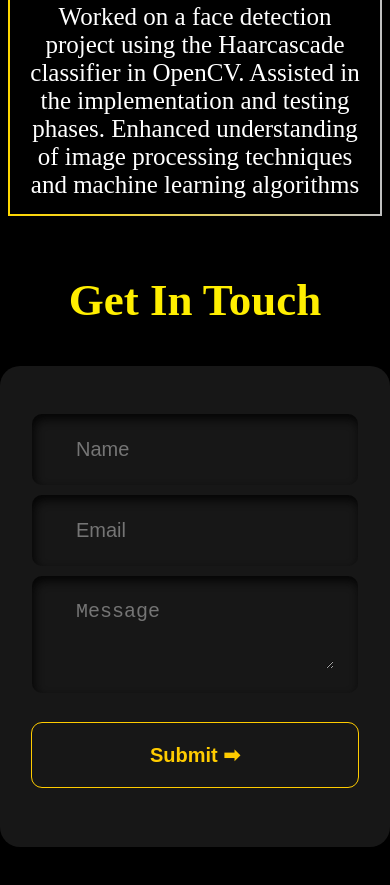
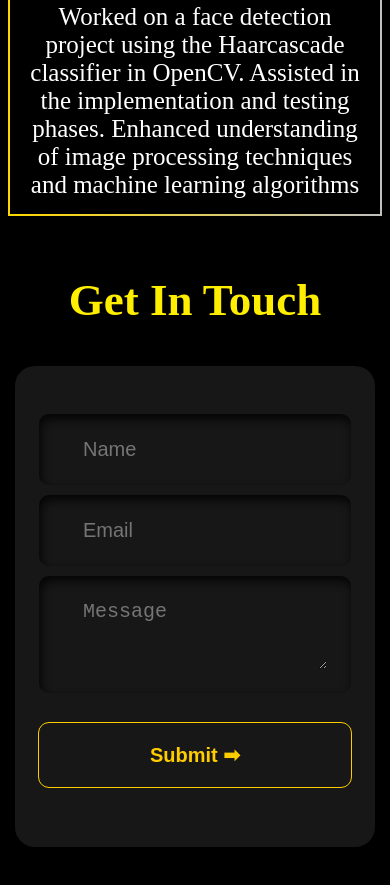
Before and after one commit to SatvikR123/satvikPortfolio.github.io, a plain HTML site: page index.html in a window 390 px wide. Shown: the part 2684-3569 px from the top of the page. Drawn offline with nearby package versions, Linux system fonts and the light colour scheme.

Commit message:
change in style.css

```diff
--- a/style.css
+++ b/style.css
@@ -209,7 +209,7 @@ ul li a:hover{
     font-family: inherit;
     gap: 10px;
     margin-top: 20px;
-    padding-inline: 2em;
+    padding-inline: 1.5em;
     padding-top: 3em;
     background-color: #171717;
     /* background-color: #0a192f; */
@@ -268,7 +268,7 @@ ul li a:hover{
 
   .form:hover{
     box-shadow: 0px 0px 30px 1px rgba(220, 220, 10, 0.665);
-    transform: scale(1.03);
+    transform: scale(1.01);
   }
 
 
@@ -367,3 +367,8 @@ ul li a:hover{
         max-height: 50%
     }
 }
+@media (max-width:500px) {
+    .form{
+        width: 80%;
+    }
+}
```
